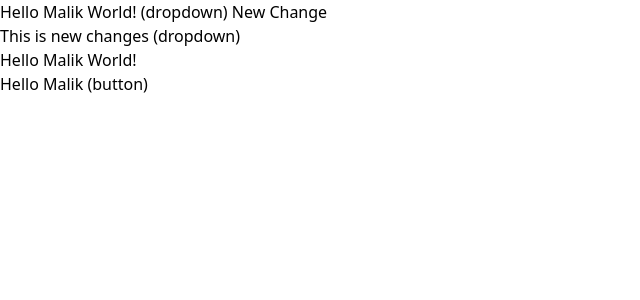
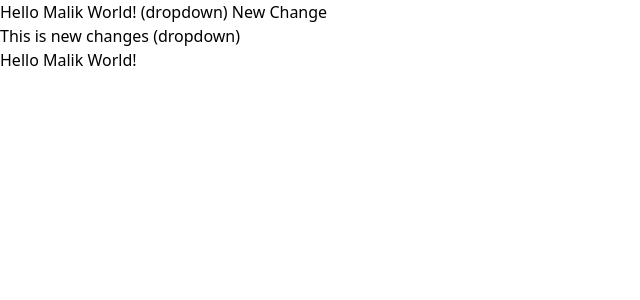
Before and after one commit to hamzadevlpr/demo_test, a React (Vite) app: page / in a window 1280 px wide. Shown: the top 300 px of the page, without its empty margins (0-640 px from the left). Built offline with nearby package versions, Linux system fonts and the light colour scheme.

Commit message:
new cherry

```diff
--- a/src/App.jsx
+++ b/src/App.jsx
@@ -8,7 +8,6 @@ function App() {
 
     <div className="text-6xl font-bold">Hello Malik World!</div>
 
-    <div className="text-6xl font-bold">Hello Malik (button)</div>
 
     </>
 
```
